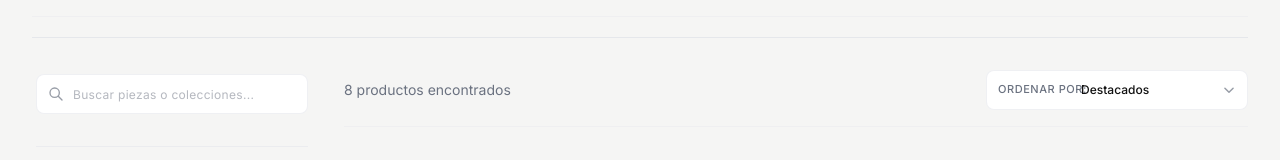
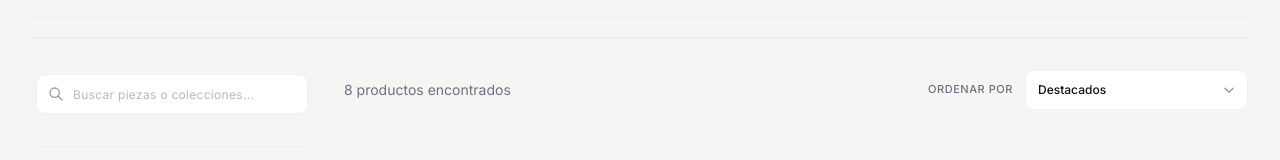
Before and after one commit to cbdvxzDev/Practica-NextJs, a Next.js app: page /products in a window 1280 px wide. Shown: the part 166-326 px from the top of the page. Built offline with nearby package versions, Linux system fonts and the light colour scheme.

Commit message:
Refactor SortSelect component for improved performance and readability

```diff
--- a/app/compents/filters/SortSelect.tsx
+++ b/app/compents/filters/SortSelect.tsx
@@ -47,35 +47,33 @@ export function SortSelect({
   };
 
   return (
-    <div className={cn("relative flex items-center max-w-xs", className)}>
-      {/* 1. ETIQUETA INTERNA DISCRETA (LEAD TEXT) */}
+    <div className={cn("flex w-full max-w-xs items-center gap-3", className)}>
       <label
         htmlFor="sort-select"
-        className="absolute left-3 text-[11px] font-medium uppercase tracking-wider text-brand-muted pointer-events-none select-none"
+        className="shrink-0 text-[11px] font-medium uppercase tracking-wider text-brand-muted"
       >
-        Ordenar por:
+        Ordenar por
       </label>
 
-      {/* 2. SELECTOR ESTILIZADO */}
+      <div className="relative min-w-0 flex-1">
         <select
           id="sort-select"
           value={currentSort}
           onChange={handleChange}
-        className="h-10 w-full pl-[94px] pr-9 text-xs font-medium border border-border/60 rounded-button bg-white text-brand-dark focus:outline-none focus:ring-1 focus:ring-brand-dark transition-all cursor-pointer appearance-none"
+          className="h-10 w-full appearance-none rounded-button border border-border/60 bg-white px-3 pr-9 text-xs font-medium text-brand-dark transition-all focus:outline-none focus:ring-1 focus:ring-brand-dark"
         >
           {options.map((option) => (
-          <option key={option.value} value={option.value} className="text-brand-dark bg-white">
+            <option key={option.value} value={option.value} className="bg-white text-brand-dark">
               {option.label}
             </option>
           ))}
         </select>
-
-      {/* 3. ÍCONO SUTIL DE FLECHA EDITORIAL DE CONTROL (DERECHA) */}
-      <span className="absolute right-3 flex items-center pointer-events-none text-brand-muted/70">
+        <span className="pointer-events-none absolute inset-y-0 right-3 flex items-center text-brand-muted/70">
           <svg className="h-3.5 w-3.5" fill="none" viewBox="0 0 24 24" stroke="currentColor" strokeWidth={2.5}>
             <path strokeLinecap="round" strokeLinejoin="round" d="M19 9l-7 7-7-7" />
           </svg>
         </span>
       </div>
+    </div>
   );
 }
```
Lines whose indentation alone changed are shown as unchanged.
